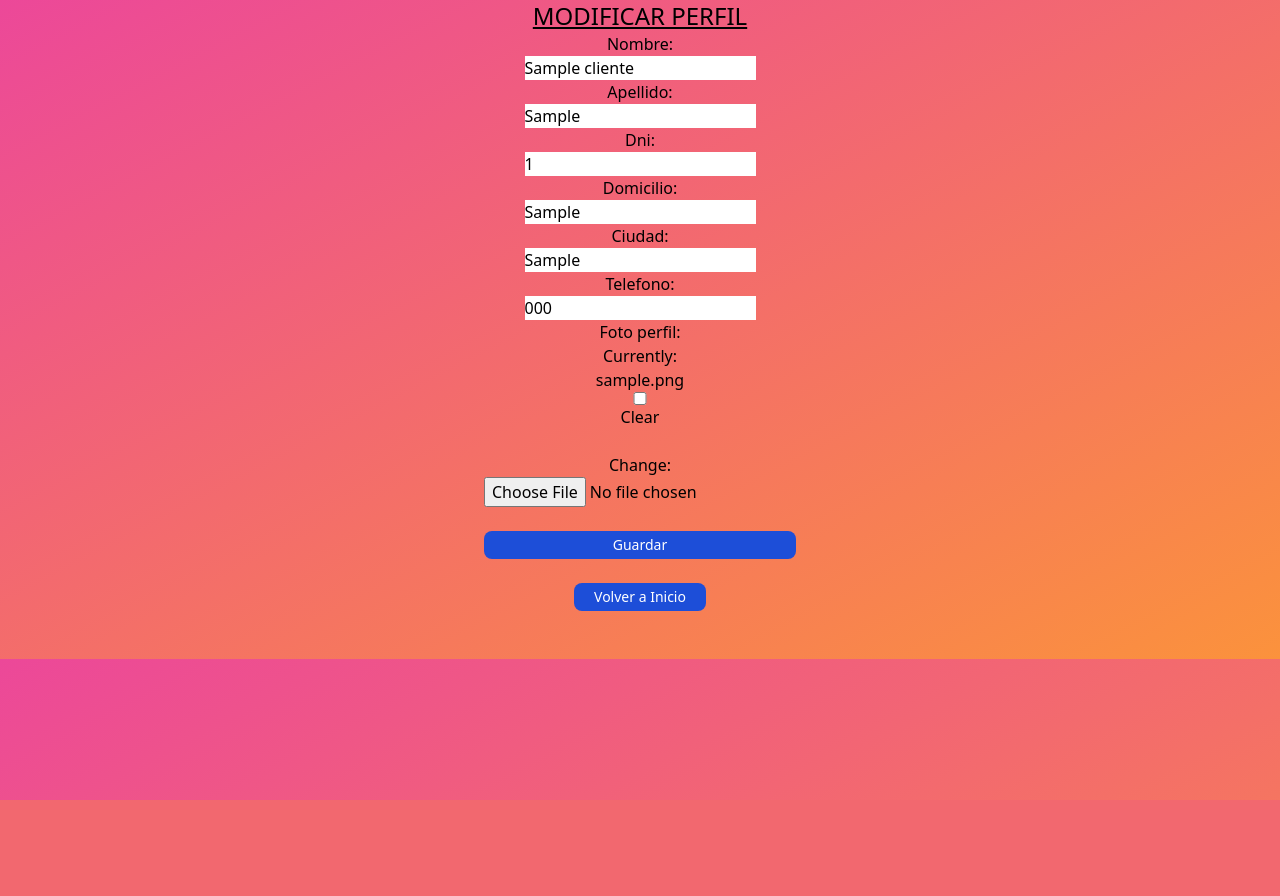
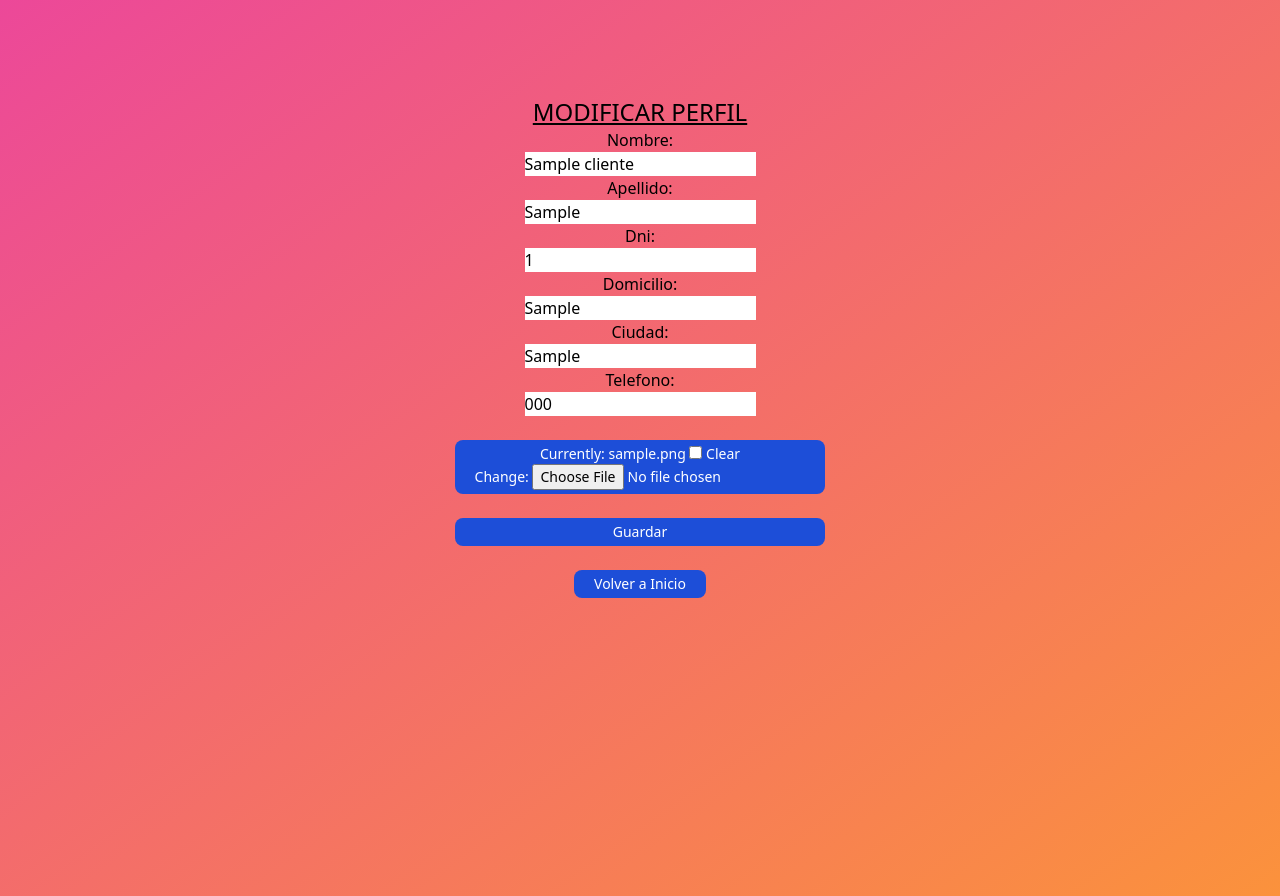
Before and after one commit to Hotbones/Annie, a Django app: a page that uses proyecto_nocountry/mainapp/templates/mainapp/base.html in a window 1280 px wide. Before the commit the page ends 800 px from the top, so only its background shows below. Run offline with Django 4.2, Linux system fonts and the light colour scheme; a user stored in the database is signed in; tables that the repository leaves empty hold one stand-in row (values such as "Sample post"); some libraries are stand-ins or nearby versions.

Commit message:
agrego detalles

```diff
--- a/proyecto_nocountry/mainapp/templates/mainapp/base.html
+++ b/proyecto_nocountry/mainapp/templates/mainapp/base.html
@@ -11,8 +11,6 @@
 
 </head>
 
-
-
 <body class="bg-gradient-to-br from-pink-500 to-orange-400">
     {% include './messages.html' %}
     {% block content %}
--- a/proyecto_nocountry/mainapp/templates/mainapp/perfil.html
+++ b/proyecto_nocountry/mainapp/templates/mainapp/perfil.html
@@ -1,18 +1,26 @@
 {% extends './base.html' %}
 {% load tailwind_tags %}
 {% block content %}
-    <div class="flex flex-col items-center">
+    <div class="flex flex-col items-center h-screen mt-24">
         <h2 class="text-2xl text-center underline">MODIFICAR PERFIL</h2>
+
         {% for field in form %}
         <form action="" method="POST" class="">
+            {% csrf_token %}
+            {% if field == form.foto_perfil %}
+            <div class="block text-white bg-blue-700 hover:bg-blue-800 focus:ring-4 focus:outline-none focus:ring-blue-300 font-medium rounded-lg text-sm min-w-full sm:w-auto px-5 py-1 text-center dark:bg-blue-600 dark:hover:bg-blue-700 dark:focus:ring-blue-800 mt-6">
+                {{ field }}
+            </div>
+            {% else %}
             <div class="grid justify-center text-center">
                 {{ field.label_tag }}
                     {{ field }}
             </div>
-            {% endfor %}
-            <button type="submit" class="text-white bg-blue-700 hover:bg-blue-800 focus:ring-4 focus:outline-none focus:ring-blue-300 font-medium rounded-lg text-sm min-w-full sm:w-auto px-5 py-1 text-center dark:bg-blue-600 dark:hover:bg-blue-700 dark:focus:ring-blue-800 mt-6">Guardar</button>
+            {% endif %}
+        {% endfor %}
+            <button type="submit" class="block text-white bg-blue-700 hover:bg-blue-800 focus:ring-4 focus:outline-none focus:ring-blue-300 font-medium rounded-lg text-sm min-w-full sm:w-auto px-5 py-1 text-center dark:bg-blue-600 dark:hover:bg-blue-700 dark:focus:ring-blue-800 mt-6">Guardar</button>
         </form>
-        <div class="text-white bg-blue-700 hover:bg-blue-800 focus:ring-4 focus:outline-none focus:ring-blue-300 font-medium rounded-lg text-sm sm:w-auto px-5 py-1 text-center dark:bg-blue-600 dark:hover:bg-blue-700 dark:focus:ring-blue-800 mb-12 mt-6">
+        <div class="block text-white bg-blue-700 hover:bg-blue-800 focus:ring-4 focus:outline-none focus:ring-blue-300 font-medium rounded-lg text-sm sm:w-auto px-5 py-1 text-center dark:bg-blue-600 dark:hover:bg-blue-700 dark:focus:ring-blue-800 mb-12 mt-6">
             <a href="{% url 'index' %}">Volver a Inicio</a>
         </div>
     </div>
--- a/proyecto_nocountry/mainapp/templates/mainapp/registro.html
+++ b/proyecto_nocountry/mainapp/templates/mainapp/registro.html
@@ -3,6 +3,7 @@
 
 {% block content %}
 <div class="flex flex-col items-center h-screen mt-28">
+    <h2 class="text-2xl text-center underline">REGISTRATE</h2>
     <form action="" method="POST" class="flex flex-col items-center ">
         {% csrf_token %}
         {% for field in form %}
--- a/proyecto_nocountry/mainapp/views.py
+++ b/proyecto_nocountry/mainapp/views.py
@@ -132,7 +132,7 @@ def register_cliente(request,user):
     if not request.user.is_authenticated:
         messages.error(request,'No se puede ir a la direccion')
         return redirect('index')
-    if Niñera.objects.filter(perfil_niñera=request.user).exists() or Cliente.objects.filter(perfil_cliente=request.user).exists():
+    if Niñera.objects.filter(perfil=request.user).exists() or Cliente.objects.filter(perfil=request.user).exists():
 
             return redirect('index')
     form = ClienteForm()
```
Also changed, not shown: proyecto_nocountry/mainapp/templates/mainapp/register_cliente.html (+12 -6 lines), proyecto_nocountry/mainapp/templates/mainapp/register_niñera.html (+14 -7 lines).
